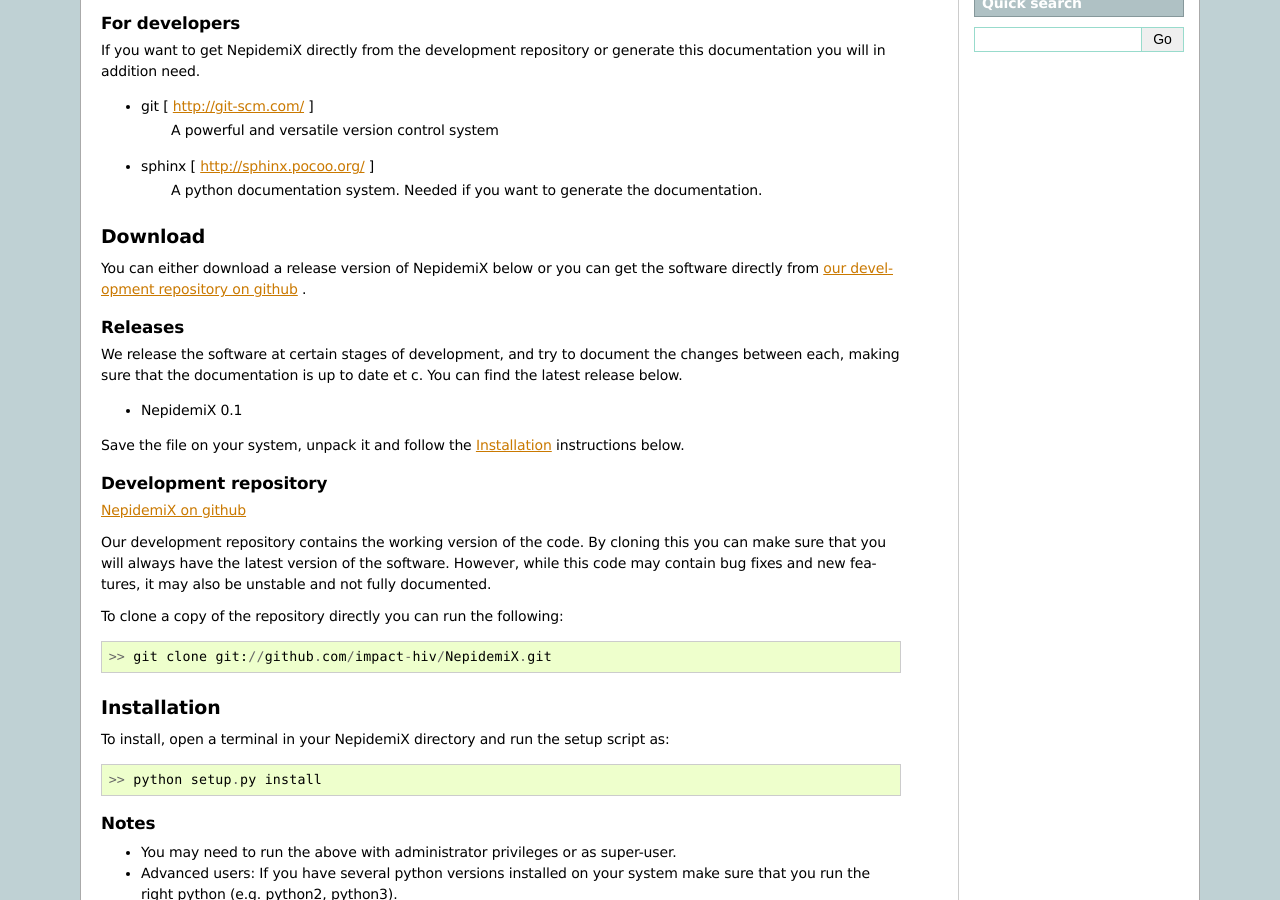
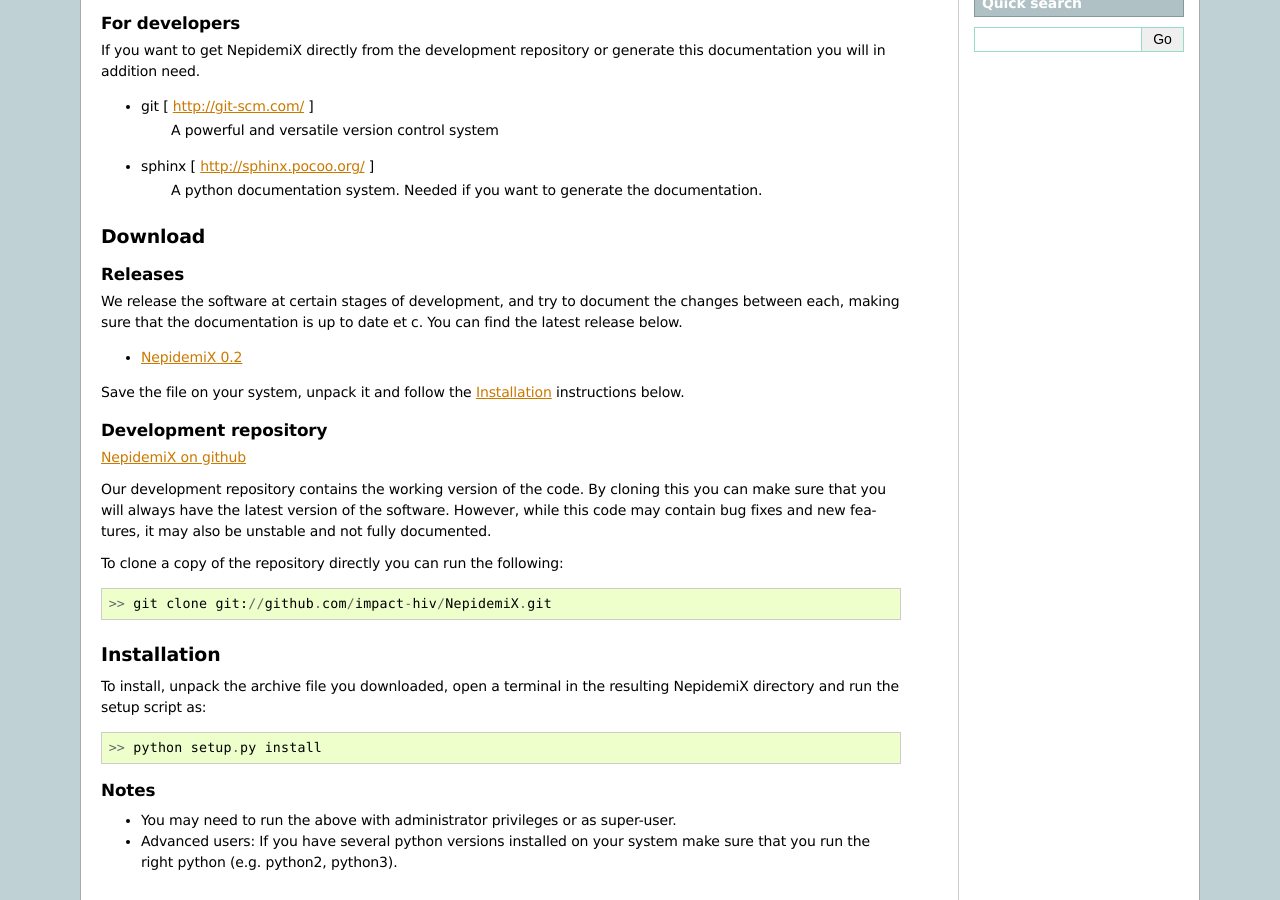
Before and after one commit to impact-hiv/NepidemiX, a Sphinx documentation site: the page built from doc/download_and_installation.rst, in a window 1280 px wide and 900 px high, scrolled down 499 px. Built offline with Sphinx 7.4.7, drawn with Linux system fonts in a browser that asks for light colours; formulas are drawn with MathJax 3.

Commit message:
Updated release download section with correct link to github.

```diff
--- a/doc/download_and_installation.rst
+++ b/doc/download_and_installation.rst
@@ -35,14 +35,12 @@
 Download
 --------
 
-You can either download a release version of NepidemiX below or you can get the software directly from `our development repository on github <https://github.com/impact-hiv/NepidemiX>`_ .
-
 Releases
 ~~~~~~~~
 
 We release the software at certain stages of development, and try to document the changes between each, making sure that the documentation is up to date et c. You can find the latest release below.
 
-* NepidemiX 0.1
+* `NepidemiX 0.2 <https://github.com/downloads/impact-hiv/NepidemiX/NepidemiX-0.2.tar.gz>`_
 
 Save the file on your system, unpack it and follow the Installation_ instructions below.
 
@@ -61,7 +59,7 @@
 Installation
 ------------
 
-To install, open a terminal in your NepidemiX directory and run the setup script as::
+To install, unpack the archive file you downloaded, open a terminal in the resulting NepidemiX directory and run the setup script as::
 
    >> python setup.py install
 
```
